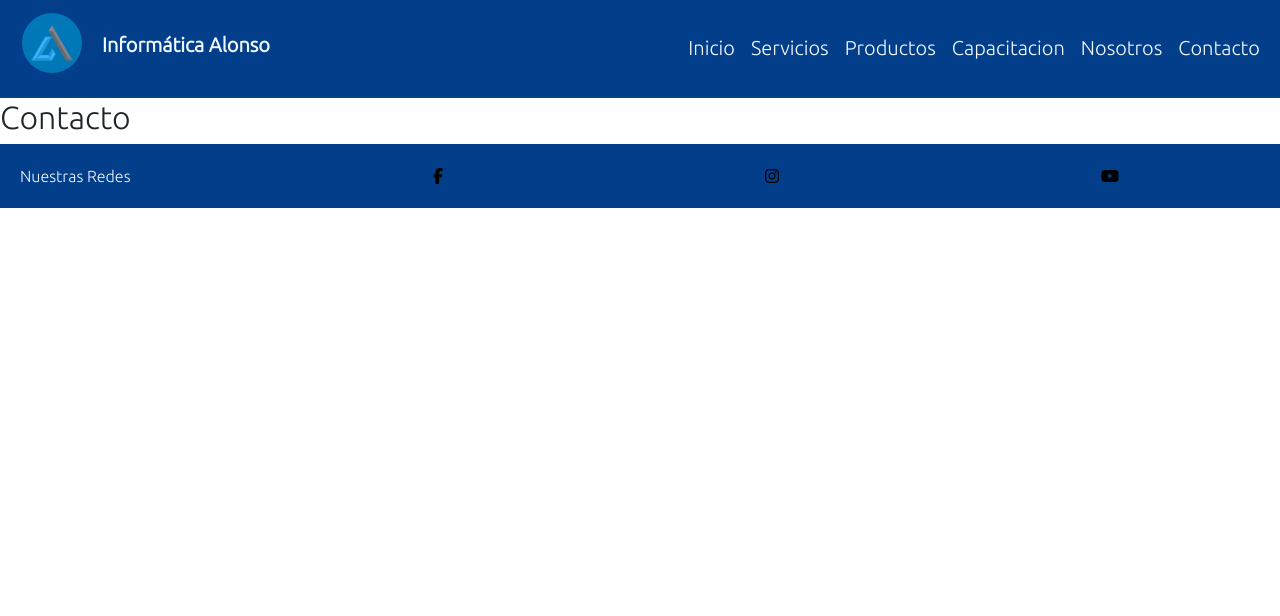
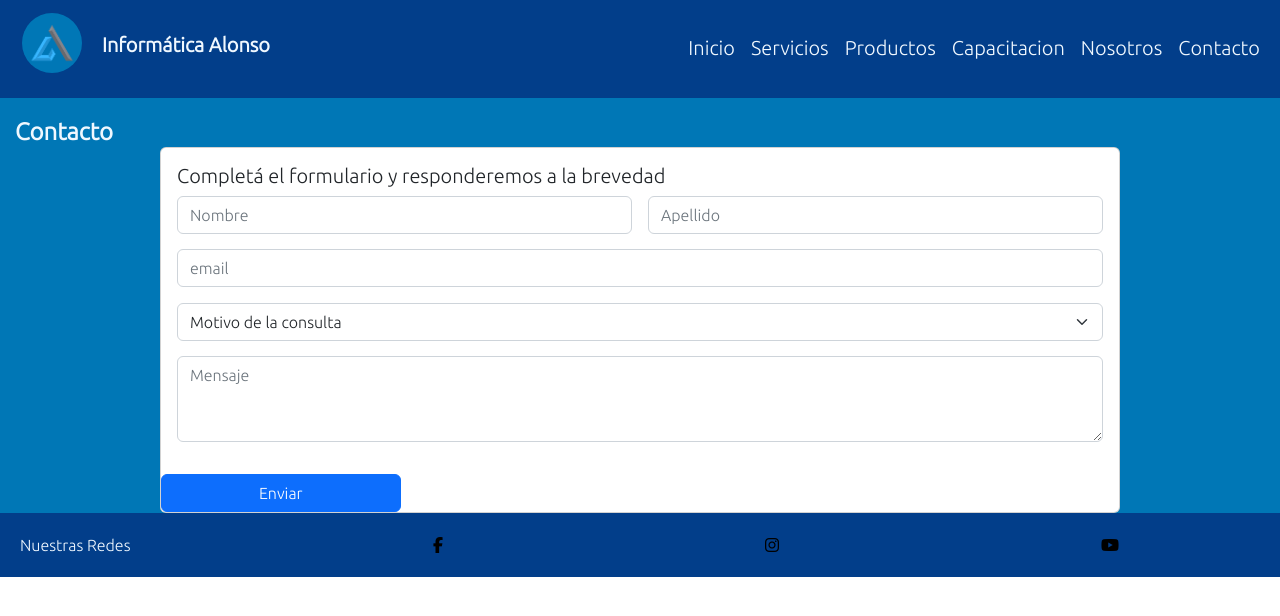
Before and after one commit to Nicoalonso55/Curso-desarollo-web, a plain HTML site: page contacto.html in a window 1280 px wide. Drawn offline with nearby package versions, Linux system fonts and the light colour scheme.

Commit message:
agrego formulario

```diff
--- a/contacto.html
+++ b/contacto.html
@@ -98,14 +98,60 @@
 
     </header>
 
-    <main>
+    <main class="contacto">
 
-        <section>
+      <div>
+        <h1 class="contacto-titulo">Contacto</h1>
+      </div>
+        <section class="seccion-contacto d-flex justify-content-center">
 
-            <h2>Contacto</h2>
+
+
+
+
+              <div class="card w-75 d-flex justify-content-center">
+
+                <div class="card-body">
+
+                  <h5 class="card-title">Completá el formulario y responderemos a la brevedad</h5>
+
+                  <div class="row g-3 nombreyapellido">
+                    <div class="col">
+                      <input type="text" class="form-control" placeholder="Nombre" aria-label="First name">
+                    </div>
+                    <div class="col">
+                      <input type="text" class="form-control" placeholder="Apellido" aria-label="Last name">
+                    </div>
+                  </div>
+
+                  <div class="mb-3">
+
+                    <input type="email" class="form-control" id="exampleFormControlInput1" placeholder="email">
+                  </div>
+                  <select class="form-select motivos" aria-label="Default select example">
+                    <option selected>Motivo de la consulta</option>
+                    <option value="1">Servicio post-venta</option>
+                    <option value="2">Presupuestos</option>
+                    <option value="3">Otras consultas</option>
+                  </select>
+                  <div class="mb-3 area-mensaje">
+
+                    <textarea class="form-control " id="exampleFormControlTextarea1" rows="3" placeholder="Mensaje"></textarea>
+                  </div>
+
+                  </div>
+
+                  <button class="btn btn-primary w-25" type="submit">Enviar</button>
+
+                </div>
+
+              </div>
+
+
+
+
 
         </section>
-
     </main>
 
     <footer class="final">
--- a/css/style.css
+++ b/css/style.css
@@ -307,13 +307,44 @@
     padding: 15px;
 }
 
+/* FUENTE H1 */
+.contacto-titulo {
+    padding-top: 20px;
+    padding-left: 15px;
+    font-family: 'Ubuntu', sans-serif;
+    color: aliceblue;
+    font-size: 1.5em;
+    font-weight: bold;
+    margin-bottom: 0;
+}
+
 /* CARRUSEL */
 .carrusel {
     padding: 15px;
 }
 
 
-/* TRABAJO CON @MEDIA */
+/***** ESTILOS ARCHIVO FORMULARIO *****/
+
+/* COLOR MAIN */
+.contacto {
+    background-color: #0077b6;
+}
+
+.nombreyapellido {
+    padding-bottom: 15px;
+}
+
+.area-mensaje {
+    padding-top: 15px;
+}
+
+
+
+
+
+
+/****** TRABAJO CON @MEDIA ******/
 
 @media (max-width:991px) {
 
```
Also changed, not shown: index.html (+1 -1 lines), image/CDGEGOVK25FYZO4ZTB2EGLEIRE.jpg (deleted).
